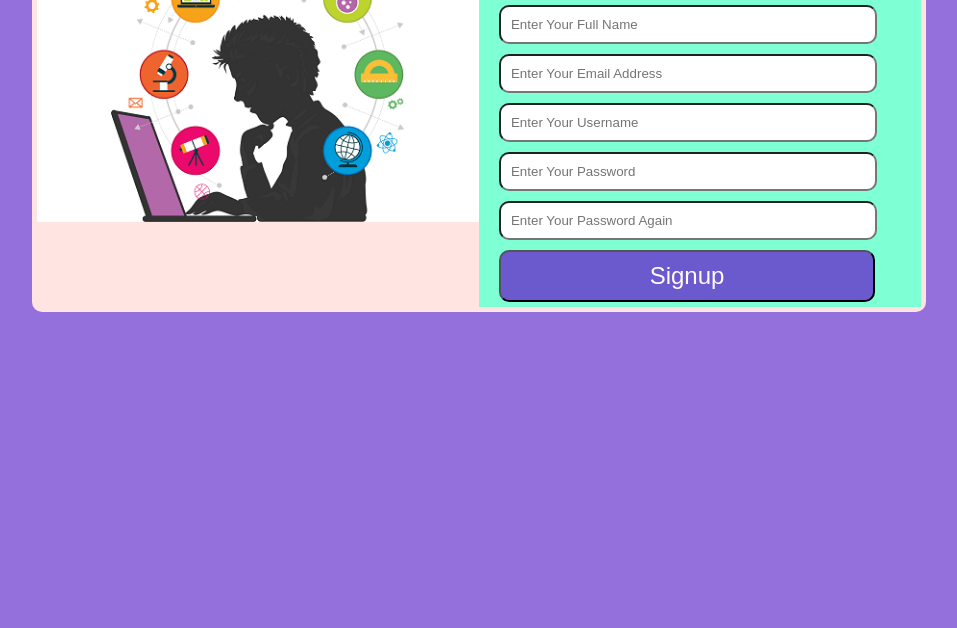
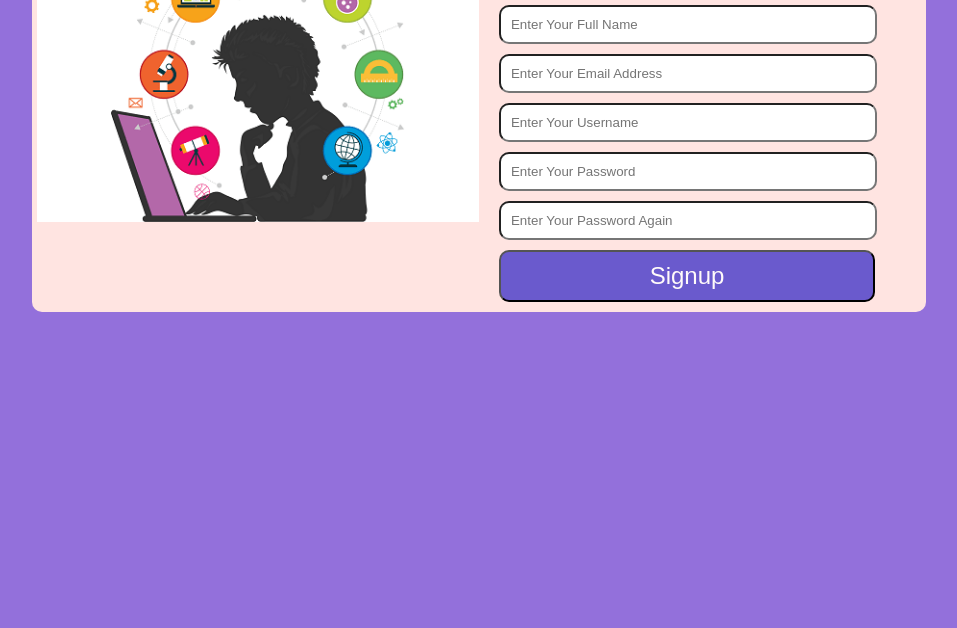
Before and after one commit to adeyemodanointed/TIIDELAb, a plain HTML site: page signup.html in a window 1280 px wide. Shown: the part 172-800 px from the top of the page, without its empty margins (161-1118 px from the left). Drawn offline with Linux system fonts and the light colour scheme.

Commit message:
Changes made to background of forms

```diff
--- a/signup.html
+++ b/signup.html
@@ -54,7 +54,7 @@
         <div class="instruction">
             <img src="learning.png" alt="Learning" srcset="" style="max-width:100%";>
         </div>
-        <div style="background-color: aquamarine" class="form-container">
+        <div class="form-container">
 
             <h3>User Registration Form</h3>
             <form action="" name="Signup Form" id="Signup Form" onsubmit="processForm()">
```
